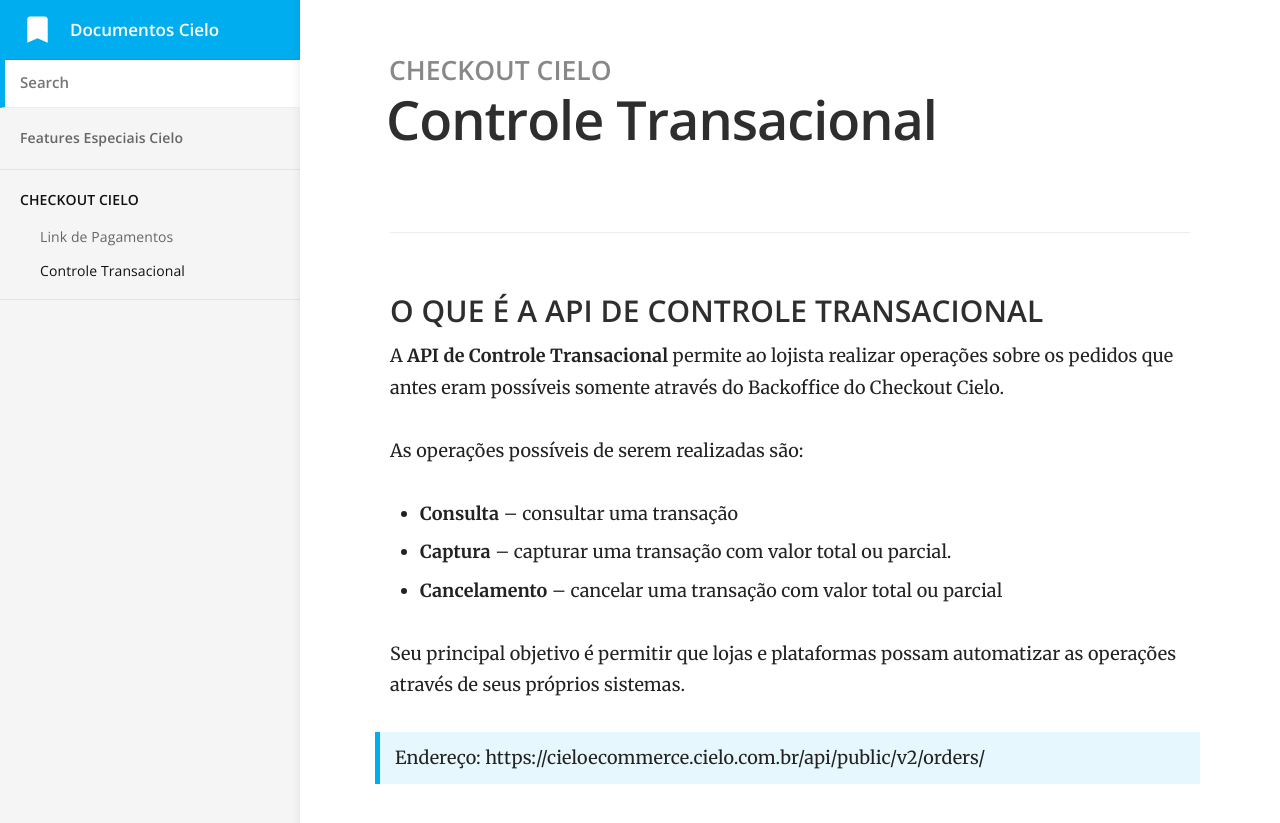
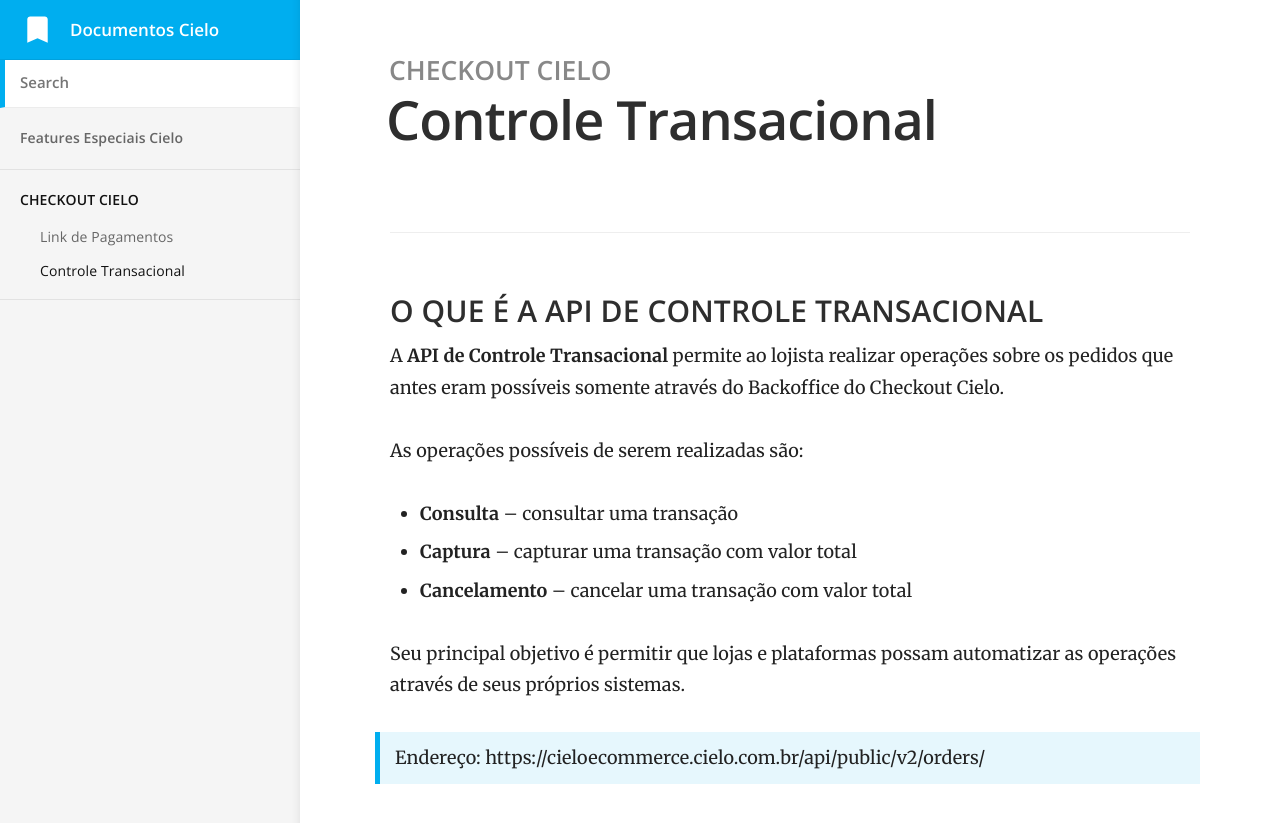
Before and after one commit to DocsCielo/PILOTOSALELO, a Jekyll site: the page built from _docs/checkoutcielo/API - Controle transacional.md, in a window 1280 px wide and 900 px high. Shown: the top 823 px of the window. Built offline with Jekyll 4.4.1, drawn with Linux system fonts in a browser that asks for light colours.

Commit message:
Updated '_docs/checkoutcielo/API - Controle transacional.md' via CloudCannon

```diff
--- a/_docs/checkoutcielo/API - Controle transacional.md
+++ b/_docs/checkoutcielo/API - Controle transacional.md
@@ -11,8 +11,8 @@ A **API de Controle Transacional** permite ao lojista realizar operações sobre
 
 As operações possíveis de serem realizadas são:
 * **Consulta** – consultar uma transação
-* **Captura** – capturar uma transação com valor total ou parcial.
-* **Cancelamento** – cancelar uma transação com valor total ou parcial
+* **Captura** – capturar uma transação com valor total
+* **Cancelamento** – cancelar uma transação com valor total
 
 Seu principal objetivo é permitir que lojas e plataformas possam automatizar as operações através de seus próprios sistemas.
 
```
